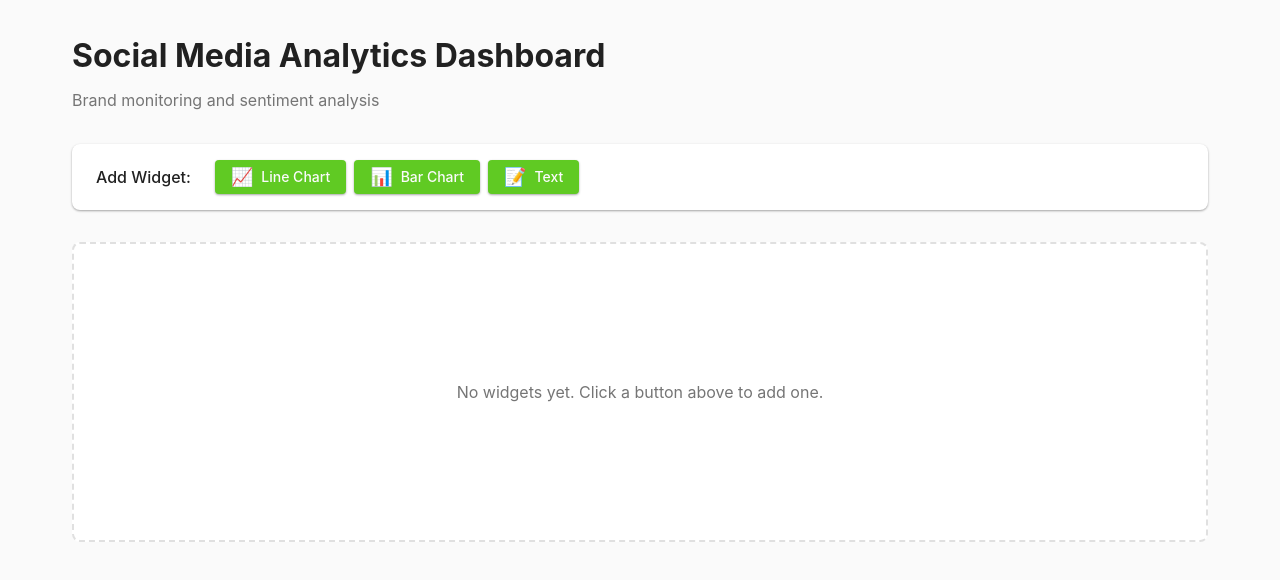
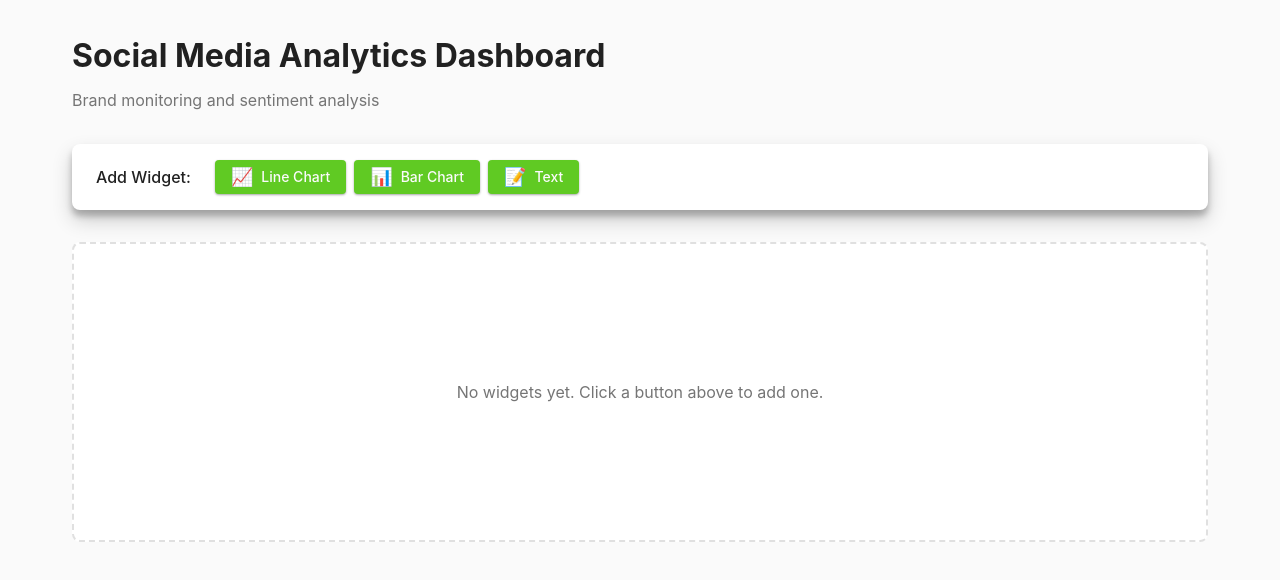
Before and after one commit to IryArkhy/awesome-charts, a React (Vite) app: page / in a window 1280 px wide. Shown: the top 580 px of the page. Built offline with nearby package versions, Linux system fonts and the light colour scheme.

Commit message:
style: make the Toolbar stick to the top

```diff
--- a/src/components/AnalyticsWidget/Toolbar/Toolbar.css
+++ b/src/components/AnalyticsWidget/Toolbar/Toolbar.css
@@ -1,12 +1,16 @@
 .toolbar {
+  position: sticky;
+  top: 0;
+  z-index: 100;
   display: flex;
   align-items: center;
   gap: var(--spacing-lg);
   padding: var(--spacing-md) var(--spacing-lg);
   background-color: var(--color-surface);
   border-radius: var(--radius-md);
-  box-shadow: var(--elevation-1);
+  box-shadow: var(--elevation-3);
   margin-bottom: var(--spacing-xl);
+  transition: box-shadow var(--transition-normal);
 }
 
 .toolbar__label {
```
